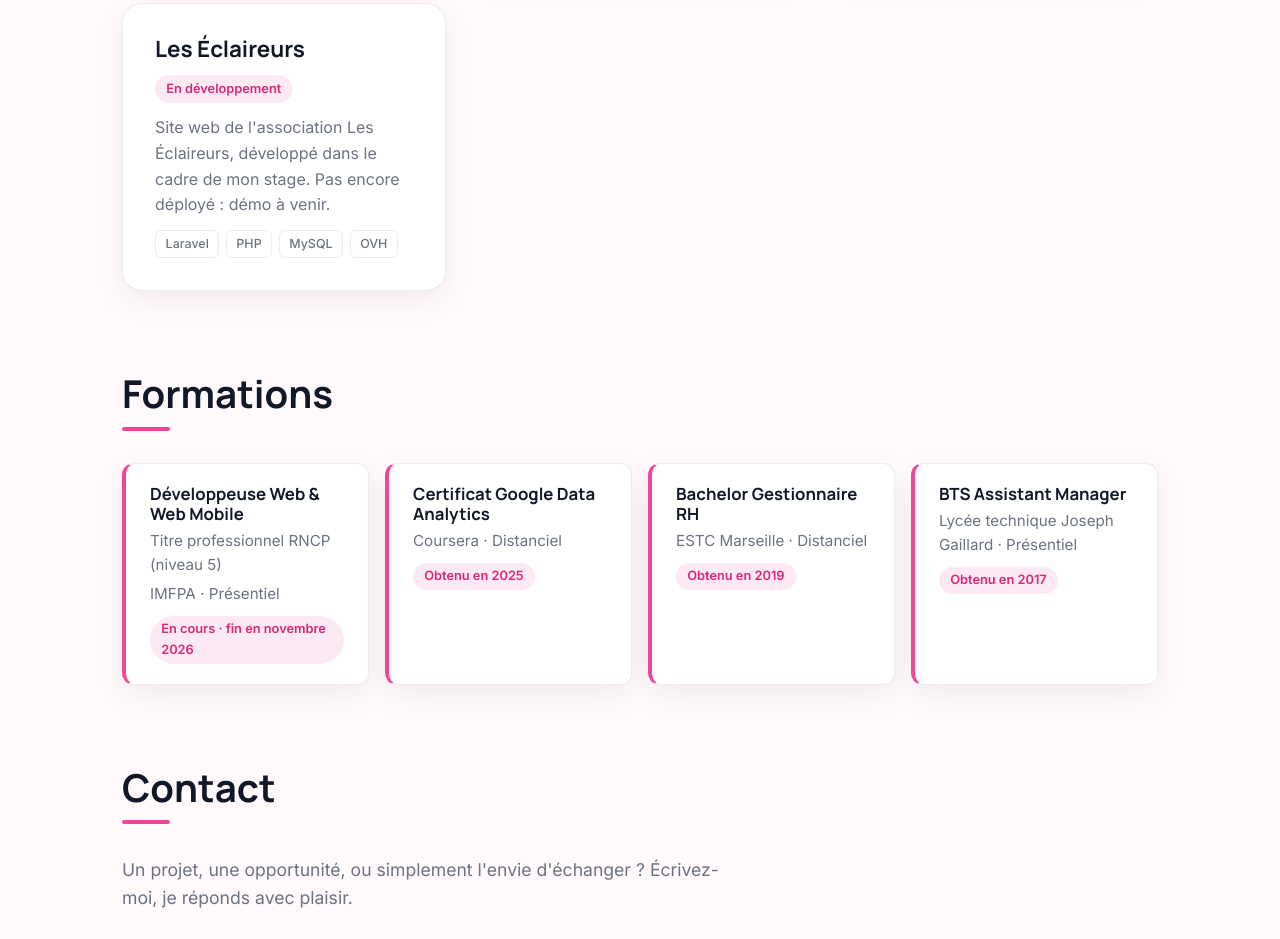
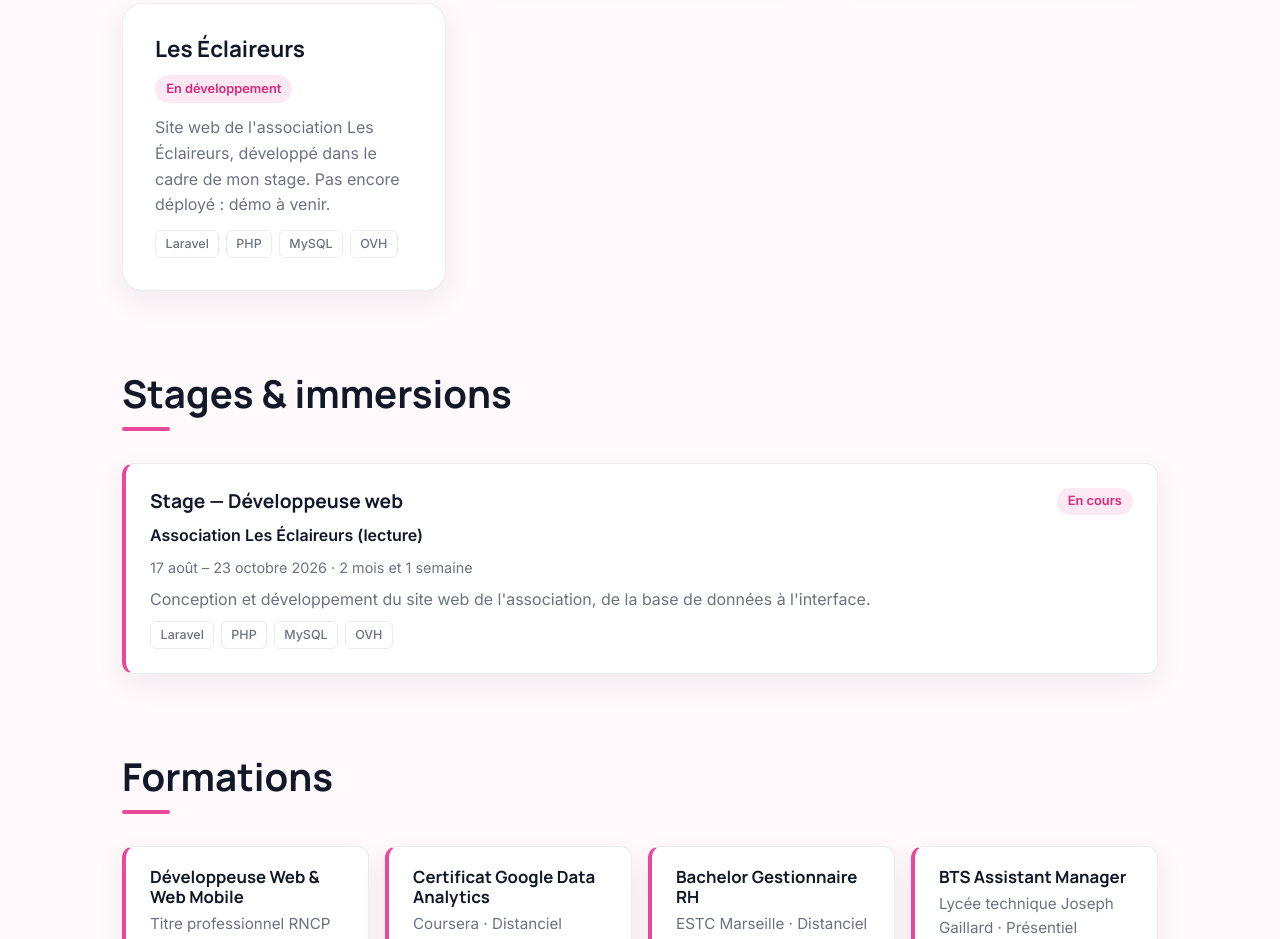
Before and after one commit to marieangeliquepied/portfolio, a plain HTML site: page index.html in a window 1280 px wide. Shown: the part 1861-2800 px from the top of the page. Drawn offline with Linux system fonts and the light colour scheme.

Commit message:
feat: Ajoute une section Stages et immersions au portfolio

```diff
--- a/css/style.css
+++ b/css/style.css
@@ -367,6 +367,59 @@ section > h2::after {
     color: var(--primary-dark);
 }
 
+/* ---------- Stages & immersions ---------- */
+
+.experience__list {
+    display: grid;
+    gap: var(--space-sm);
+}
+
+.experience-item {
+    display: flex;
+    flex-direction: column;
+    gap: 0.5rem;
+    padding: 1.5rem;
+    background: var(--surface);
+    border: 1px solid var(--border);
+    border-left: 4px solid var(--primary);
+    border-radius: var(--radius-sm);
+    box-shadow: var(--shadow);
+}
+
+.experience-item__header {
+    display: flex;
+    flex-wrap: wrap;
+    align-items: center;
+    justify-content: space-between;
+    gap: 0.5rem 1rem;
+}
+
+.experience-item__title {
+    font-size: 1.2rem;
+}
+
+.experience-item__badge {
+    font-size: 0.8rem;
+    font-weight: 600;
+    padding: 0.2rem 0.7rem;
+    border-radius: 999px;
+    color: var(--primary-dark);
+    background: var(--primary-soft);
+}
+
+.experience-item__org {
+    font-weight: 600;
+}
+
+.experience-item__date {
+    font-size: 0.9rem;
+    color: var(--text-light);
+}
+
+.experience-item__desc {
+    color: var(--text-light);
+}
+
 /* ---------- Formations ---------- */
 
 .education__list {
--- a/index.html
+++ b/index.html
@@ -48,6 +48,7 @@
                 <li><a href="#about" data-i18n="nav.about">À propos</a></li>
                 <li><a href="#skills" data-i18n="nav.skills">Compétences</a></li>
                 <li><a href="#projects" data-i18n="nav.projects">Projets</a></li>
+                <li><a href="#experience" data-i18n="nav.experience">Stages</a></li>
                 <li><a href="#education" data-i18n="nav.education">Formations</a></li>
                 <li><a href="#contact" data-i18n="nav.contact">Contact</a></li>
             </ul>
@@ -237,6 +238,31 @@
 
         </section>
 
+        <!-- ============ EXPÉRIENCES (stages / immersions) ============ -->
+        <section id="experience" class="experience">
+
+            <h2 data-i18n="experience.title">Stages &amp; immersions</h2>
+
+            <ul class="experience__list">
+                <li class="experience-item">
+                    <div class="experience-item__header">
+                        <h3 class="experience-item__title" data-i18n="experience.eclaireurs.title">Stage — Développeuse web</h3>
+                        <p class="experience-item__badge" data-i18n="experience.eclaireurs.status">En cours</p>
+                    </div>
+                    <p class="experience-item__org" data-i18n="experience.eclaireurs.org">Association Les Éclaireurs (lecture)</p>
+                    <p class="experience-item__date" data-i18n="experience.eclaireurs.date">17 août – 23 octobre 2026 · 2 mois et 1 semaine</p>
+                    <p class="experience-item__desc" data-i18n="experience.eclaireurs.desc">Conception et développement du site web de l'association, de la base de données à l'interface.</p>
+                    <ul class="project-card__tech" aria-label="Technologies">
+                        <li>Laravel</li>
+                        <li>PHP</li>
+                        <li>MySQL</li>
+                        <li>OVH</li>
+                    </ul>
+                </li>
+            </ul>
+
+        </section>
+
         <!-- ============ FORMATIONS ============ -->
         <section id="education" class="education">
 
```
